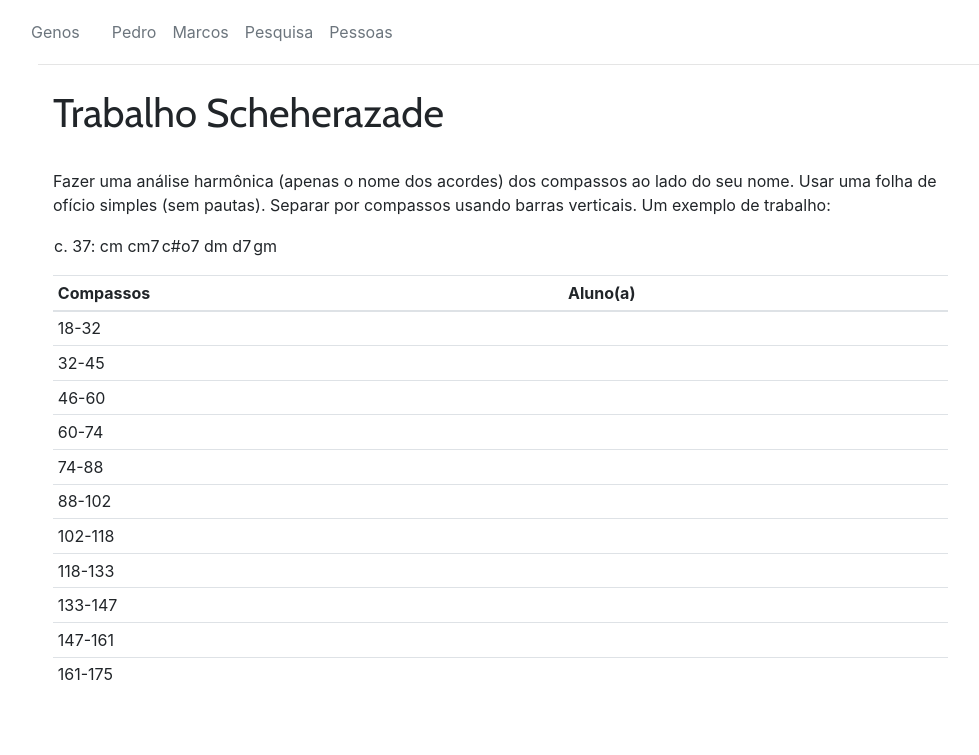
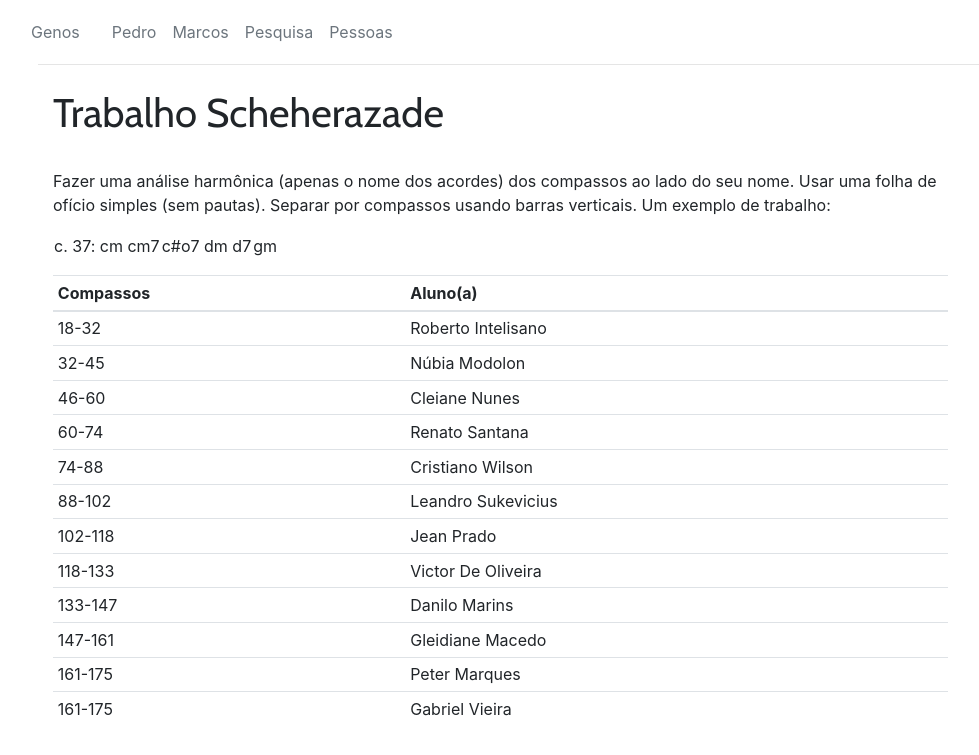
Before and after one commit to kroger/genosmus, a Jekyll site: the page built from _pedro/apoio/trabalho-scheherazade.md, in a window 1280 px wide. Shown: the top 755 px of the page, without its empty margins (47-1026 px from the left). Built offline with Jekyll 4.4.1, drawn with Linux system fonts in a browser that asks for light colours.

Commit message:
Trabalho de Scheherazade

```diff
--- a/_pedro/apoio/trabalho-scheherazade.md
+++ b/_pedro/apoio/trabalho-scheherazade.md
@@ -9,17 +9,18 @@ por compassos usando barras verticais. Um exemplo de trabalho:
 
 > c. 37: cm cm7 | c#o7 dm d7 | gm
 
-| Compassos    | Aluno(a) |
-| ------------ | -------- |
-| 18-32        |          |
-| 32-45        |          |
-| 46-60        |          |
-| 60-74        |          |
-| 74-88        |          |
-| 88-102       |          |
-| 102-118      |          |
-| 118-133      |          |
-| 133-147      |          |
-| 147-161      |          |
-| 161-175      |          |
+| Compassos    | Aluno(a)           |
+| ------------ | --------           |
+| 18-32        | Roberto Intelisano |
+| 32-45        | Núbia Modolon      |
+| 46-60        | Cleiane Nunes      |
+| 60-74        | Renato Santana     |
+| 74-88        | Cristiano Wilson   |
+| 88-102       | Leandro Sukevicius |
+| 102-118      | Jean Prado         |
+| 118-133      | Victor De Oliveira |
+| 133-147      | Danilo Marins      |
+| 147-161      | Gleidiane Macedo   |
+| 161-175      | Peter Marques      |
+| 161-175      | Gabriel Vieira     |
 {: .table .table-sm}
```
Also changed, not shown: _pedro/2019.2/musa76.md (+1 -1 lines).
